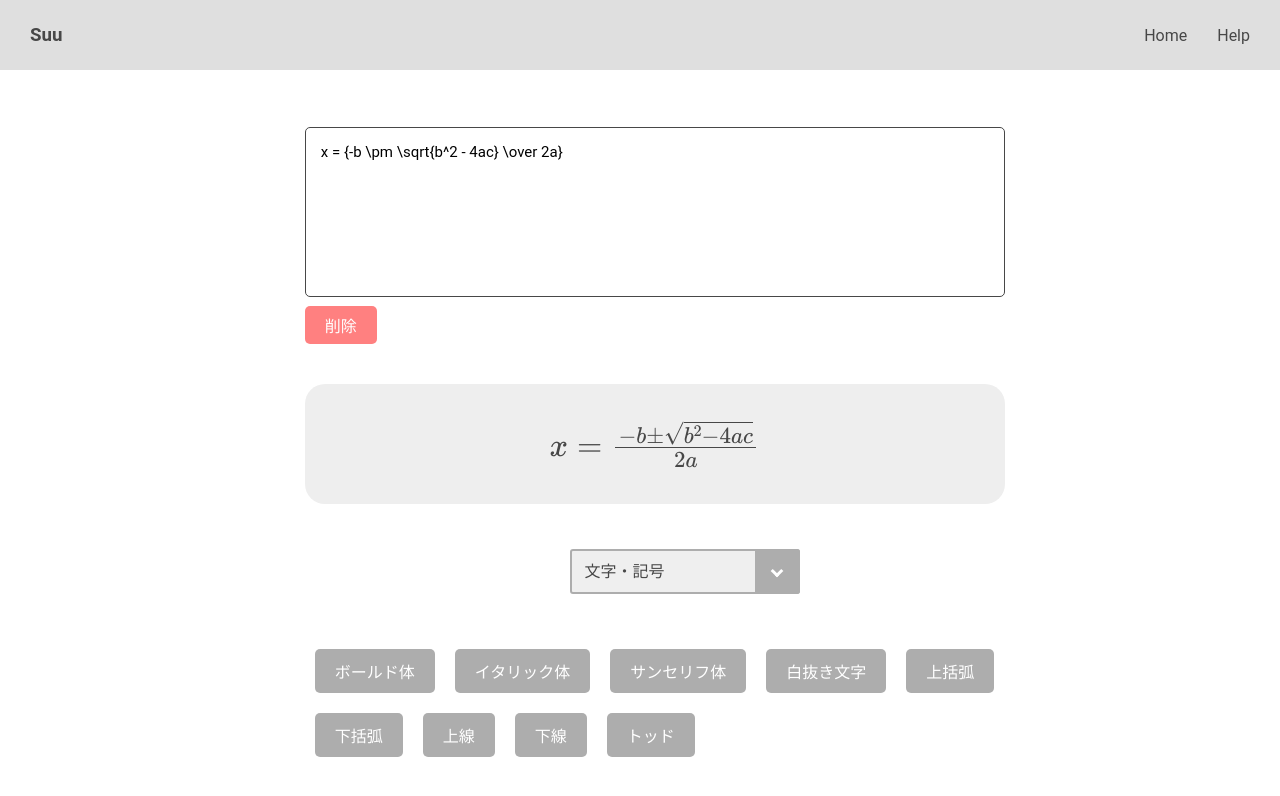
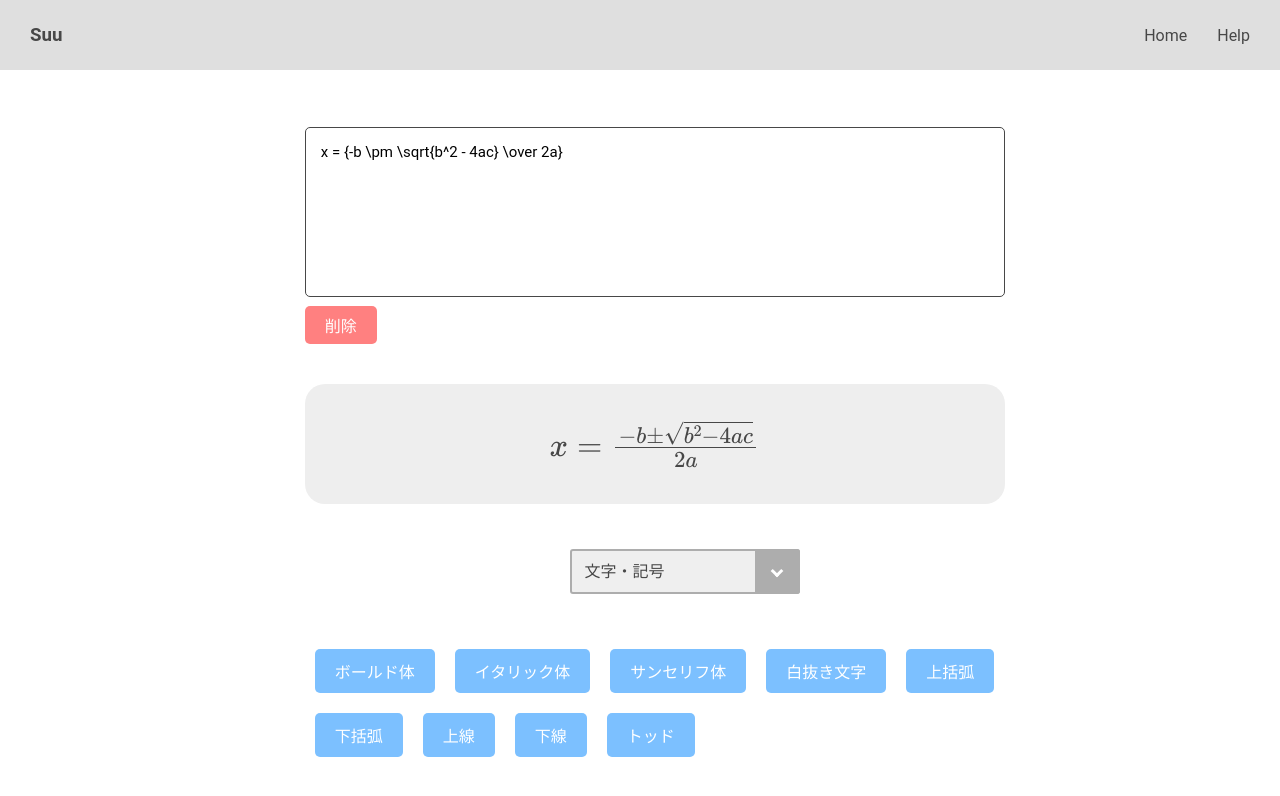
Before and after one commit to Sakamochanq/LaTex-Formula-Generator, a React (Create React App) app: page / in a window 1280 px wide. Shown: the top 796 px of the page. Built offline with nearby package versions, Linux system fonts and the light colour scheme.

Commit message:
style: 数式ボタンは青にした（気分）

```diff
--- a/src/App.css
+++ b/src/App.css
@@ -197,7 +197,7 @@ header {
 
 button {
   margin: 10px 10px 10px 10px;
-  background-color: #adadad;
+  background-color: #7cc0ff;
   color: #fff;
   border: none;
   border-radius: 5px;
@@ -206,11 +206,11 @@ button {
   font-size: 1rem;
 }
 button:hover {
-  background-color: #888888;
+  background-color: #4da6ff;
   transition: ease-in-out 0.2s;
 }
 button:active {
-  background-color: #adadad;
+  background-color: #7cc0ff;
   transition: ease-in-out 0.1s;
 }
 
```
